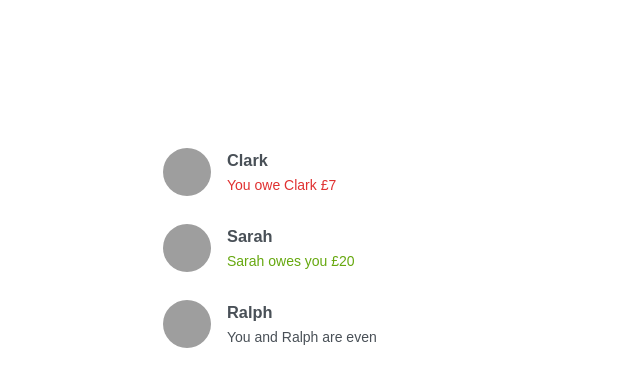
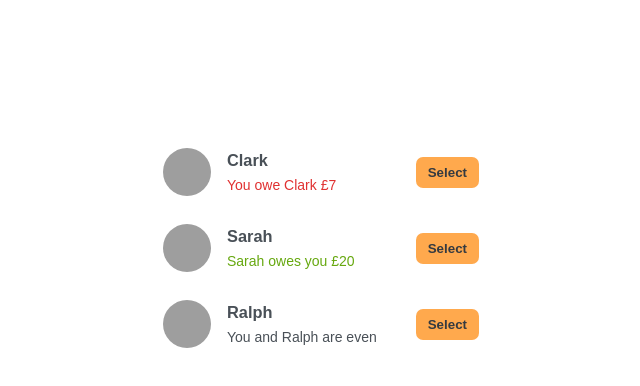
Before and after one commit to MBANS8A1/Dine-N-Split-app, a React (Create React App) app: page / in a window 1280 px wide. Shown: the top 386 px of the page, without its empty margins (79-719 px from the left). Built offline with nearby package versions, Linux system fonts and the light colour scheme; grey boxes are pictures that could not be loaded.

Commit message:
I added some styling to the Select button for the Friend component.  The button is shaded a light brown that varies when it is and isn't hovered over. Also, the grid layout has been used to place in on the third grid column line after the name and paragraph content.

```diff
--- a/src/App.js
+++ b/src/App.js
@@ -56,6 +56,7 @@ function Friend({ friend }) {
         </p>
       )}
       {friend.balance === 0 && <p>You and {friend.name} are even</p>}
+      <button className="button">Select</button>
     </li>
   );
 }
--- a/src/styles.css
+++ b/src/styles.css
@@ -79,3 +79,23 @@ body {
 .redText {
   color: #e03131;
 }
+
+.sidebar li .button {
+  grid-row: span 2;
+  grid-column: 3;
+}
+
+.button {
+  background-color: var(--color-medium);
+  color: #343a40;
+  padding: 0.8rem 1.2rem;
+  border: none;
+  border-radius: 7px;
+  font-weight: bold;
+  cursor: pointer;
+  transition: 0.3s;
+}
+
+.button:hover {
+  background-color: var(--color-dark);
+}
```
